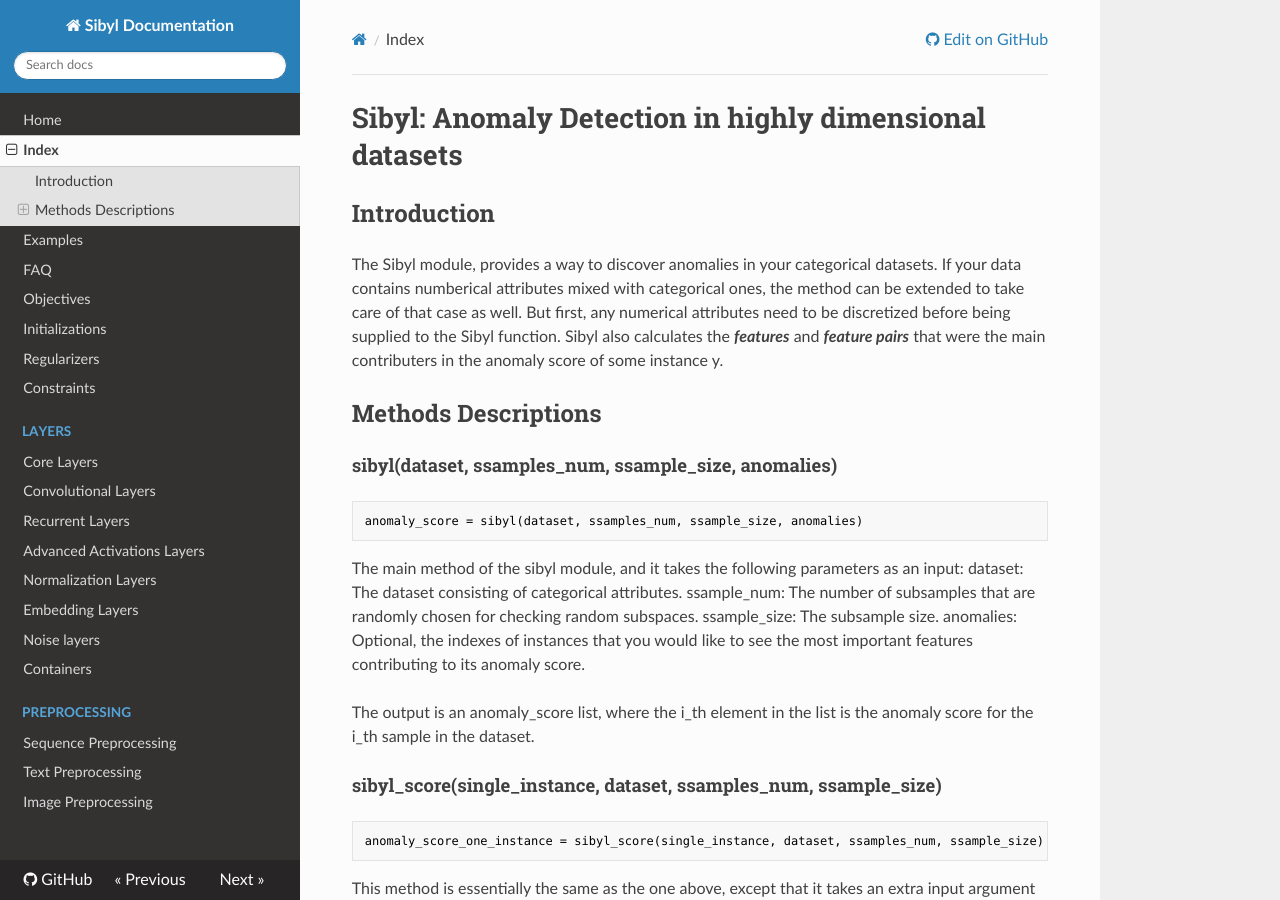
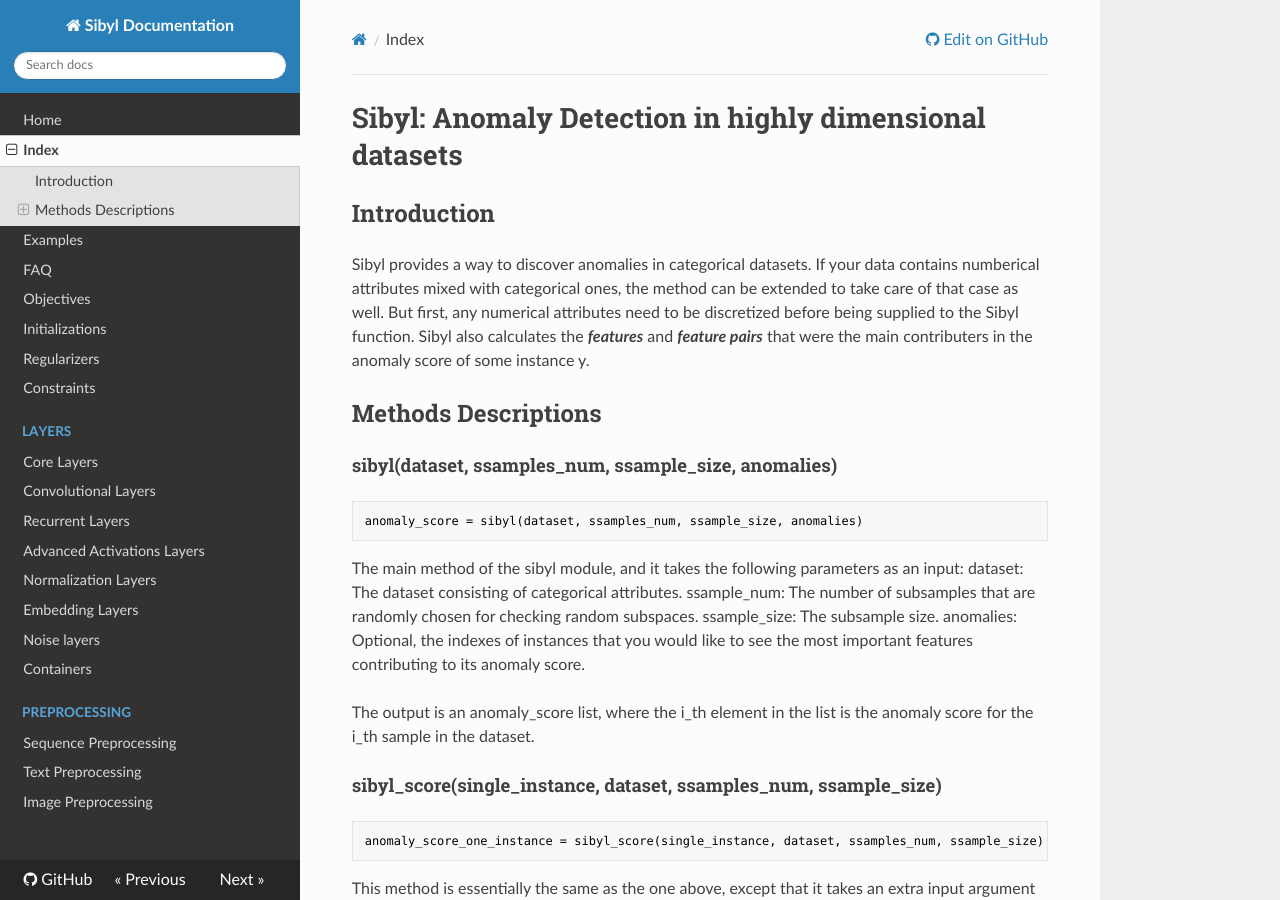
Before and after one commit to fellowship/pyrite2, an MkDocs documentation site: the page built from docs/sources/documentation.md, in a window 1280 px wide and 900 px high. Built offline with MkDocs 1.6.1, drawn with Linux system fonts in a browser that asks for light colours; nearby versions of some CDN libraries; old or Windows-style settings are respelled for this version of MkDocs.

Commit message:
Update documentation.md

```diff
--- a/docs/sources/documentation.md
+++ b/docs/sources/documentation.md
@@ -2,7 +2,7 @@
 
 ## Introduction
 
-The Sibyl module, provides a way to discover anomalies in your categorical datasets. If your data contains numberical attributes mixed with categorical ones, the method can be extended to take care of that case as well. But first, any numerical attributes need to be discretized before being supplied to the Sibyl function. Sibyl also calculates the ***features*** and ***feature pairs*** that were the main contributers in the anomaly score of some instance y.
+Sibyl provides a way to discover anomalies in categorical datasets. If your data contains numberical attributes mixed with categorical ones, the method can be extended to take care of that case as well. But first, any numerical attributes need to be discretized before being supplied to the Sibyl function. Sibyl also calculates the ***features*** and ***feature pairs*** that were the main contributers in the anomaly score of some instance y.
 
 
 ## Methods Descriptions
```
